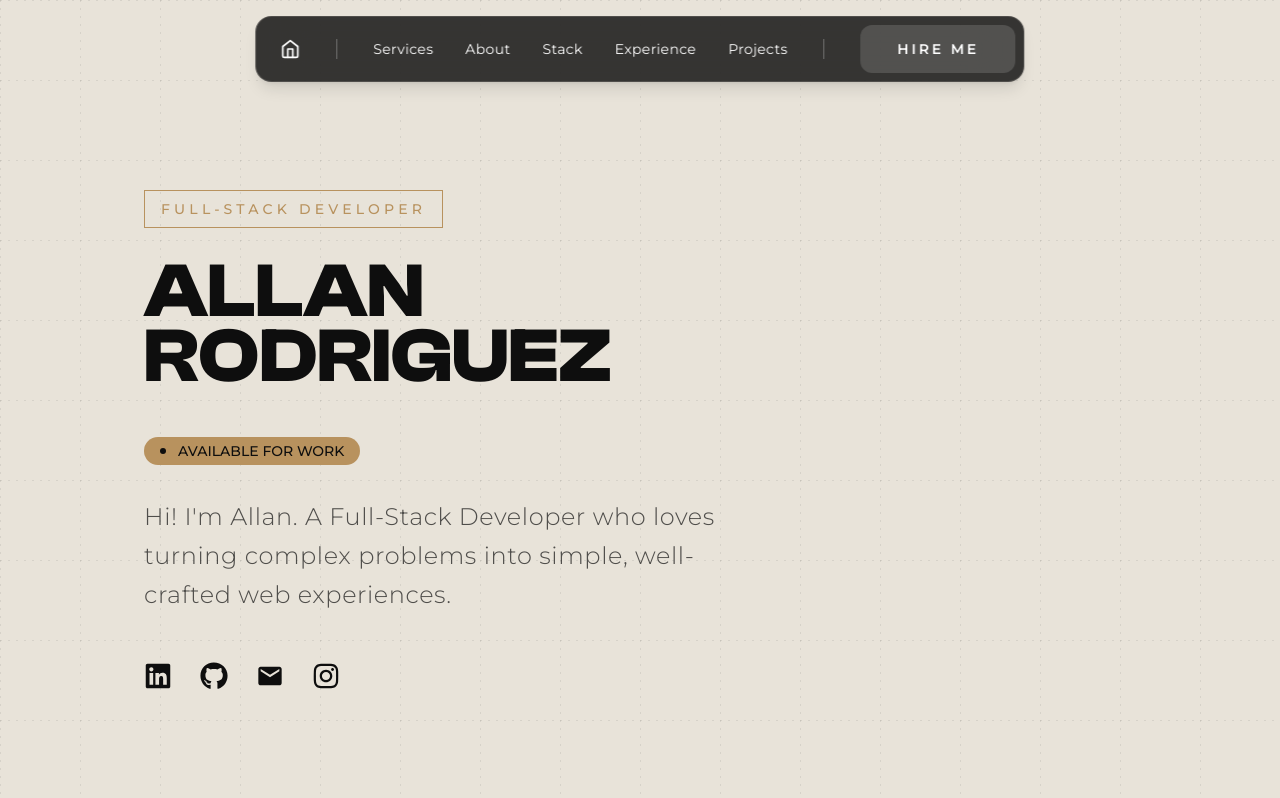
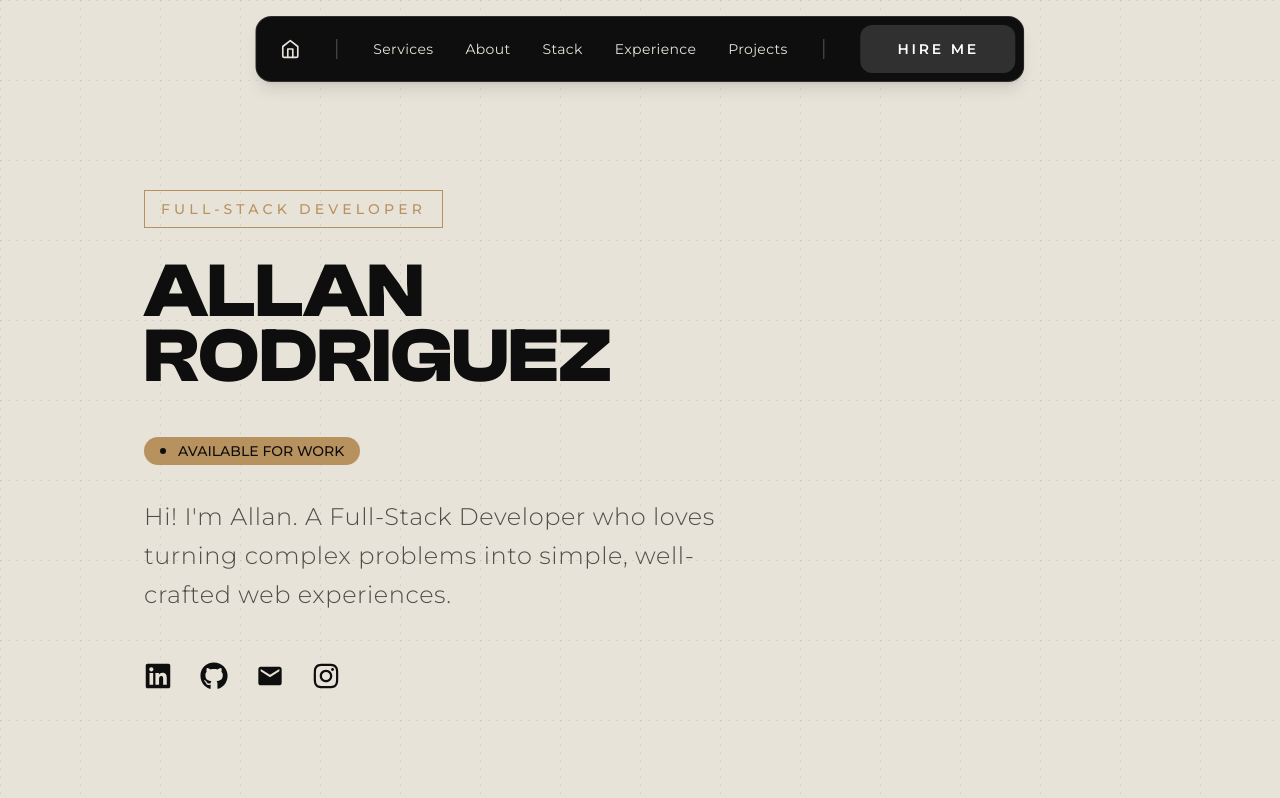
Before and after one commit to AllanRV09/portfolio, a React (Vite) app: page / in a window 1280 px wide. Shown: the top 798 px of the page. Built offline with nearby package versions, Linux system fonts and the light colour scheme.

Commit message:
ui: update header styles with solid background and surface text color

```diff
--- a/src/sections/Header.jsx
+++ b/src/sections/Header.jsx
@@ -16,7 +16,7 @@ const DesktopNav = ({ scrollToTop }) => {
             className='hidden sm:flex fixed top-4 left-1/2 -translate-x-1/2 z-50'
         >
             <nav
-                className="flex items-center gap-3 pl-4 p-2 rounded-2xl border border-surface/15 bg-background/82 backdrop-blur-xl text-white shadow-lg"
+                className="flex items-center gap-3 pl-4 p-2 rounded-2xl border border-surface/15 bg-background text-surface shadow-lg"
             >
                 <button onClick={scrollToTop} className='mx-auto pl-2' aria-label="Go to top">
                     <FiHome className='w-5 h-5 hover:text-accent transition-colors' />
@@ -25,7 +25,7 @@ const DesktopNav = ({ scrollToTop }) => {
                 <div className='flex items-center sm:gap-4 md:gap-8'>
                     {
                         NAV_LINKS.map((link) => (
-                            <a href={`#${link.href}`} key={link.name} className="whitespace-nowrap text-sm hover:text-accent transition-colors tracking-wide text-white">
+                            <a href={`#${link.href}`} key={link.name} className="whitespace-nowrap text-sm hover:text-accent transition-colors tracking-wide text-surface">
                                 {link.name}
                             </a>
                         ))
@@ -46,7 +46,7 @@ const MobileNav = ({ toggleMenu, isMenuOpen, scrollToTop }) => {
             transition={{ duration: 0.6, delay: ENTRY_DELAY }}
             className="fixed top-4 left-5 right-5 z-50 sm:hidden "
         >
-            <div className="flex items-center justify-between px-5 py-5 rounded-2xl border border-surface/15 bg-background/82 backdrop-blur-xl text-white shadow-lg">
+            <div className="flex items-center justify-between px-5 py-5 rounded-2xl border border-surface/15 bg-background text-surface shadow-lg">
                 <button onClick={scrollToTop} aria-label="Go to top">
                     <FiHome className="w-6 h-6 hover:text-accent transition-colors" />
                 </button>
@@ -76,11 +76,11 @@ const MobileMenu = ({ isMenuOpen, toggleMenu }) => {
                     animate={{ clipPath: "circle(150% at calc(100% - 40px) 40px)" }}
                     exit={{ clipPath: `circle(0% at calc(100% - 3.25rem) 2.75rem)` }}
                     transition={{ duration: 0.6, ease: [0.33, 1, 0.68, 1] }}
-                    className="fixed inset-0 z-50 flex flex-col justify-center items-center bg-background text-white"
+                    className="fixed inset-0 z-50 flex flex-col justify-center items-center bg-background text-surface"
                 >
                     <button
                         onClick={toggleMenu}
-                        className="absolute top-7 right-8 w-10 h-10 flex items-center justify-center text-white hover:text-accent transition-colors"
+                        className="absolute top-7 right-8 w-10 h-10 flex items-center justify-center text-surface hover:text-accent transition-colors"
                         aria-label="Close menu"
                     >
                         <RxCross2 className="w-7 h-7" />
```
